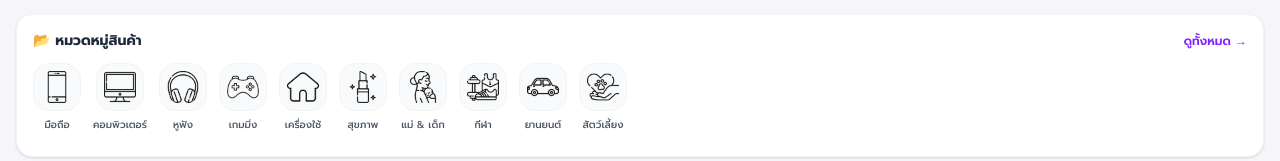
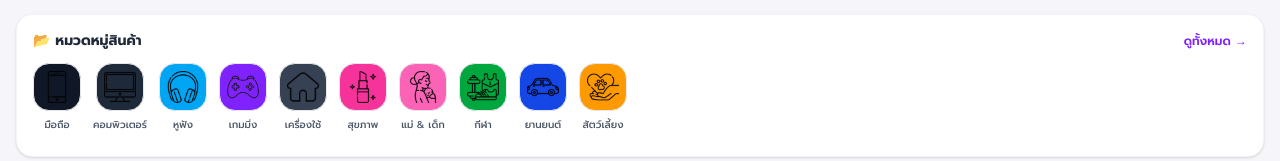
Before and after one commit to luminextech-labs/deela, a Next.js app: page / in a window 1280 px wide. Shown: the part 374-535 px from the top of the page. Built offline with nearby package versions, Linux system fonts and the light colour scheme; no server answers.

Commit message:
feat: apply brand-specific bg colors to category icons too

```diff
--- a/app/page.tsx
+++ b/app/page.tsx
@@ -24,16 +24,16 @@ const topCategories = [
 
 // Category icons for the horizontal row
 const categoryIcons = [
-  { name: 'มือถือ', icon: '/icons/mobile.png', href: '/categories?cat=mobile' },
-  { name: 'คอมพิวเตอร์', icon: '/icons/computer.png', href: '/categories?cat=computer' },
-  { name: 'หูฟัง', icon: '/icons/audio.png', href: '/categories?cat=audio' },
-  { name: 'เกมมิ่ง', icon: '/icons/auto.png', href: '/categories?cat=gaming' },
-  { name: 'เครื่องใช้', icon: '/icons/home_new.png', href: '/categories?cat=home' },
-  { name: 'สุขภาพ', icon: '/icons/beauty.png', href: '/categories?cat=beauty' },
-  { name: 'แม่ & เด็ก', icon: '/icons/mother.png', href: '/categories?cat=mother' },
-  { name: 'กีฬา', icon: '/icons/sports.png', href: '/categories?cat=sports' },
-  { name: 'ยานยนต์', icon: '/icons/icon3.png', href: '/categories?cat=auto' },
-  { name: 'สัตว์เลี้ยง', icon: '/icons/pet.png', href: '/categories?cat=pet' },
+  { name: 'มือถือ',    icon: '/icons/mobile.png',    href: '/categories?cat=mobile',    bg: 'bg-gray-900' },
+  { name: 'คอมพิวเตอร์', icon: '/icons/computer.png',  href: '/categories?cat=computer',  bg: 'bg-gray-800' },
+  { name: 'หูฟัง',     icon: '/icons/audio.png',     href: '/categories?cat=audio',     bg: 'bg-sky-500' },
+  { name: 'เกมมิ่ง',   icon: '/icons/auto.png',      href: '/categories?cat=gaming',   bg: 'bg-violet-600' },
+  { name: 'เครื่องใช้', icon: '/icons/home_new.png',  href: '/categories?cat=home',     bg: 'bg-gray-700' },
+  { name: 'สุขภาพ',    icon: '/icons/beauty.png',    href: '/categories?cat=beauty',   bg: 'bg-pink-500' },
+  { name: 'แม่ & เด็ก', icon: '/icons/mother.png',    href: '/categories?cat=mother',   bg: 'bg-pink-400' },
+  { name: 'กีฬา',      icon: '/icons/sports.png',    href: '/categories?cat=sports',   bg: 'bg-green-600' },
+  { name: 'ยานยนต์',   icon: '/icons/icon3.png',     href: '/categories?cat=auto',     bg: 'bg-blue-700' },
+  { name: 'สัตว์เลี้ยง', icon: '/icons/pet.png',       href: '/categories?cat=pet',      bg: 'bg-amber-500' },
 ];
 
 // Flash sale products
@@ -176,7 +176,7 @@ function CategoryRow() {
       <div className="flex gap-3 overflow-x-auto pb-2 scrollbar-hide">
         {categoryIcons.map((cat) => (
           <a key={cat.name} href={cat.href} className="flex flex-col items-center gap-1.5 shrink-0 group">
-            <div className="w-12 h-12 rounded-2xl bg-gray-50 border border-gray-100 flex items-center justify-center group-hover:border-violet-300 group-hover:bg-violet-50 transition">
+            <div className={`w-12 h-12 rounded-2xl ${cat.bg} border border-gray-200 flex items-center justify-center group-hover:border-violet-300 transition`}>
               <img src={cat.icon} alt={cat.name} className="w-8 h-8 object-contain" />
             </div>
             <span className="text-[10px] text-gray-600 font-medium text-center whitespace-nowrap group-hover:text-violet-600 transition">{cat.name}</span>
```
